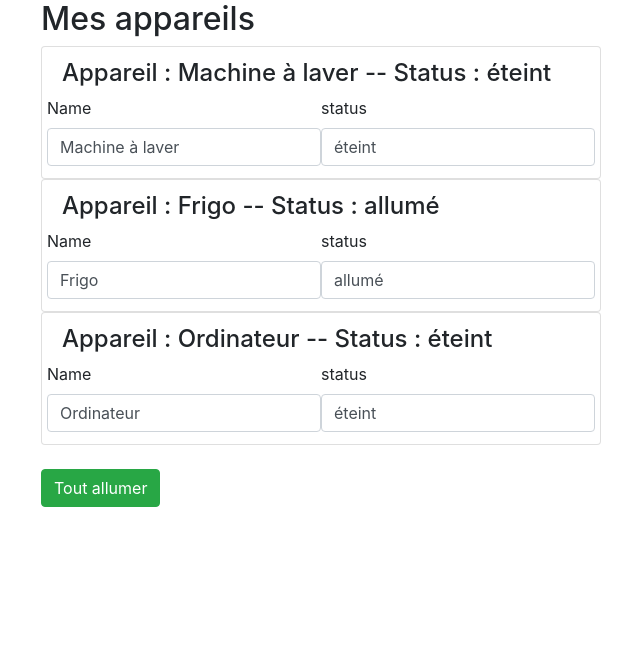
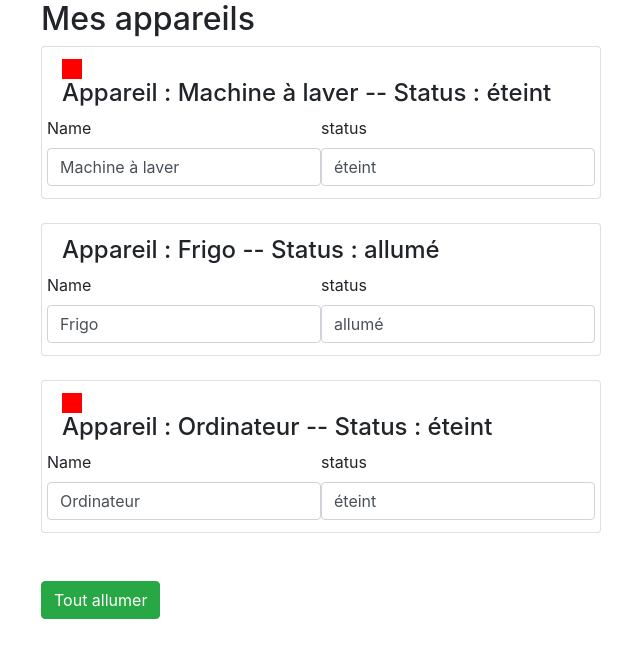
Before and after one commit to AhmedSoftware/angular7ArticleProject, an Angular app: page / in a window 1280 px wide. Shown: the top 658 px of the page, without its empty margins (29-669 px from the left). Built offline with nearby package versions, Linux system fonts and the light colour scheme.

Commit message:
directive structurelle

```diff
--- a/src/app/app.component.html
+++ b/src/app/app.component.html
@@ -2,10 +2,9 @@
   <div class="row">
     <div class="col-xs-12">
       <h2> Mes appareils</h2>
-      <ul class="list-group">
-        <app-appareil [appareilName]="appareilOne"></app-appareil>
-        <app-appareil [appareilName]="appareilTwo" [appareilStatus]="appareilTwoStatus"></app-appareil>
-        <app-appareil [appareilName]="appareilThree"></app-appareil>
+      <ul *ngFor ="let appareil of appareils" class="list-group">
+        <app-appareil [appareilName]="appareil.name" [appareilStatus]="appareil.status"></app-appareil>
+        <br>
       </ul>
       <br>
       <button class="btn btn-success"
--- a/src/app/app.component.ts
+++ b/src/app/app.component.ts
@@ -7,10 +7,21 @@ import { Component } from '@angular/core';
 })
 export class AppComponent {
   isAuth=false;
-  appareilOne ='Machine à laver';
-  appareilTwo = 'Frigo';
-  appareilThree = 'Ordinateur';
-  appareilTwoStatus="allumé";
+
+  appareils=[
+   {
+     name:'Machine à laver',
+     status:'éteint'
+   },
+   {
+     name:'Frigo',
+     status:'allumé'
+   },
+   {
+     name:'Ordinateur',
+     status:'éteint'
+   }
+  ];
 
 
 
--- a/src/app/appareil/appareil.component.html
+++ b/src/app/appareil/appareil.component.html
@@ -1,5 +1,6 @@
 <li class="list-group-item">
-   <h4> Appareil : {{ appareilName}} -- Status : {{getStatus()}}</h4>
+  <div style="width: 20px; height: 20px; background-color: red;" *ngIf="getStatus()=='éteint'"></div>
+  <h4>Appareil : {{ appareilName}} -- Status : {{getStatus()}}</h4>
    <div class="row">
      <div class="col-xs-6">
         <label for="name">Name</label>
```
